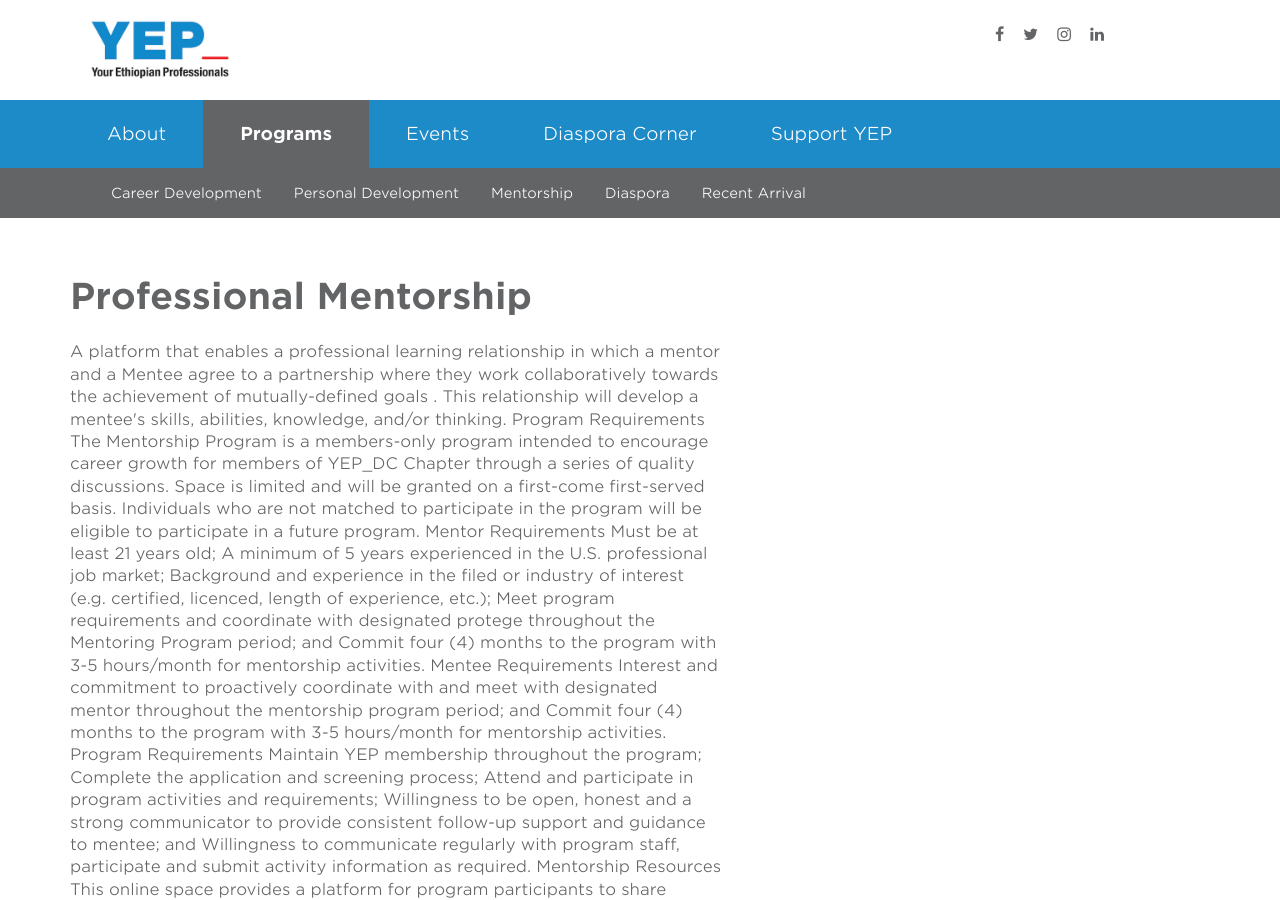
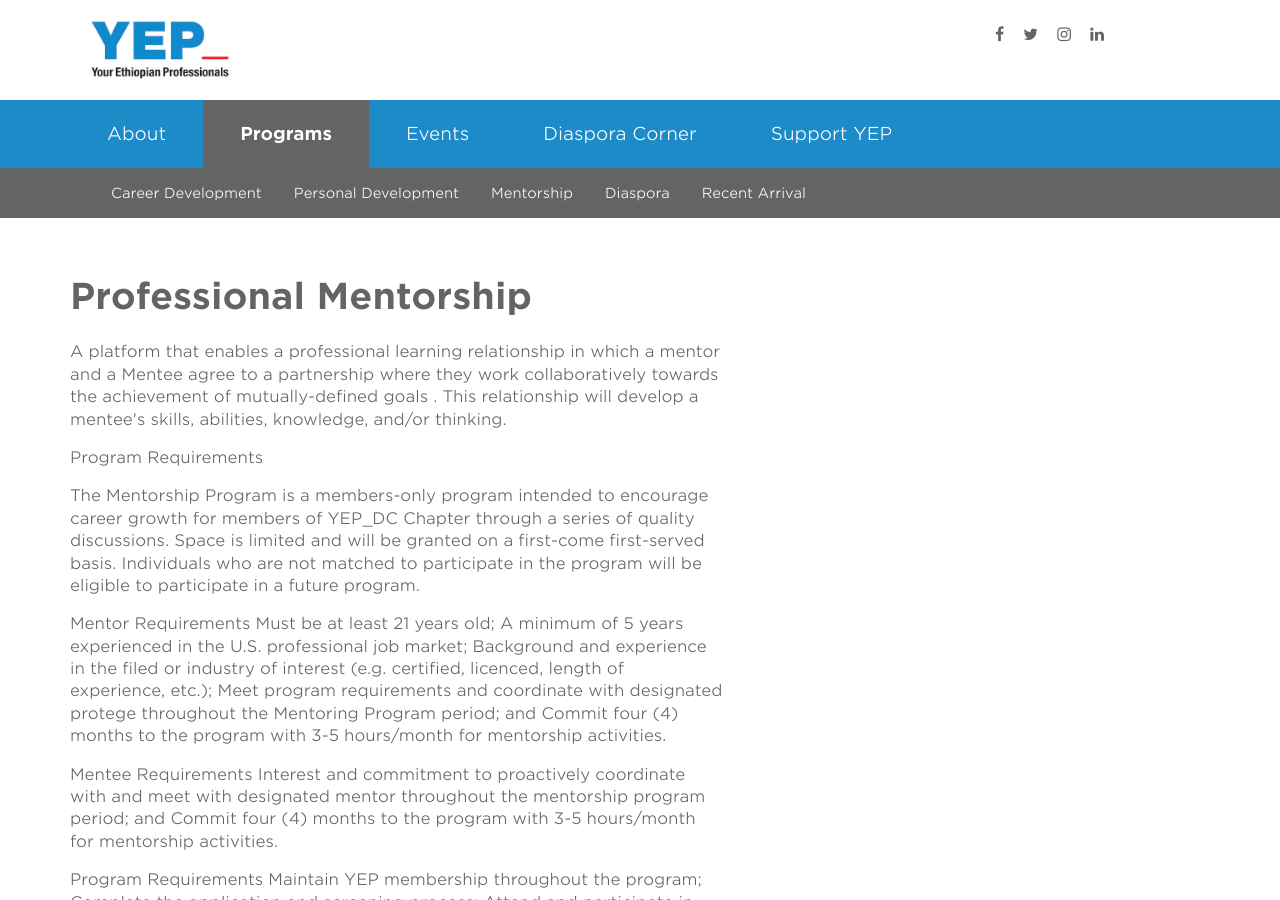
Before and after one commit to YEPNetwork/yepnetwork.github.io, a Jekyll site: the page built from _programs/professional-mentorship.html, in a window 1280 px wide and 900 px high. Built offline with Jekyll 4.4.1, drawn with Linux system fonts in a browser that asks for light colours; nearby versions of some CDN libraries; some of the changed text lies outside the part shown.

Commit message:
Update professional-mentorship.html

```diff
--- a/_programs/professional-mentorship.html
+++ b/_programs/professional-mentorship.html
@@ -10,36 +10,36 @@ body_class: program
 ---
 <div class="row">
   <div class="col-sm-7 col-md-7">
-A platform that enables a professional learning relationship in which a mentor and a Mentee agree to a partnership where they work collaboratively towards the achievement of mutually-defined goals . This relationship will develop a mentee's skills, abilities, knowledge, and/or thinking.
-Program Requirements
-The Mentorship Program is a members-only program intended to encourage career growth for members of YEP_DC Chapter through a series of quality discussions. Space is limited and will be granted on a first-come first-served basis. Individuals who are not matched to participate in the program will be eligible to participate in a future program.
+<p> A platform that enables a professional learning relationship in which a mentor and a Mentee agree to a partnership where they work collaboratively towards the achievement of mutually-defined goals . This relationship will develop a mentee's skills, abilities, knowledge, and/or thinking.</p>
+<p>Program Requirements</p>
+<p> The Mentorship Program is a members-only program intended to encourage career growth for members of YEP_DC Chapter through a series of quality discussions. Space is limited and will be granted on a first-come first-served basis. Individuals who are not matched to participate in the program will be eligible to participate in a future program.</p>
 
-Mentor Requirements
+<p>Mentor Requirements
 Must be at least 21 years old;
 A minimum of 5 years experienced in the U.S. professional job market;
 Background and experience in the filed or industry of interest (e.g. certified, licenced, length of experience, etc.);
 Meet program requirements and coordinate with designated protege throughout the Mentoring Program period; and
-Commit four (4) months to the program with 3-5 hours/month for mentorship activities.
+Commit four (4) months to the program with 3-5 hours/month for mentorship activities.</p>
 
-Mentee Requirements
+<p>Mentee Requirements
 Interest and commitment to proactively coordinate with and meet with designated mentor throughout the mentorship program period; and
-Commit four (4) months to the program with 3-5 hours/month for mentorship activities.
+Commit four (4) months to the program with 3-5 hours/month for mentorship activities.</p>
 
-Program Requirements
+<p>Program Requirements
 Maintain YEP membership throughout the program;
 Complete the application and screening process;
 Attend and participate in program activities and requirements;
 Willingness to be open, honest and a strong communicator to provide consistent follow-up support and guidance to mentee; and
-Willingness to communicate regularly with program staff, participate and submit activity information as required.
+Willingness to communicate regularly with program staff, participate and submit activity information as required.</p>
 
-Mentorship Resources
-This online space provides a platform for program participants to share experience and exchange resources.
+<p>Mentorship Resources</p>
+This online space provides a platform for program participants to share experience and exchange resources.</p>
 
-This tool allows members to do the following:
+<p>This tool allows members to do the following:
 Share Files and Links
 Initiate Group Discussions
 Ask Questions and Post Comments
 Network with other YEP Mentors and Mentees
-What do Mentors Do?
+What do Mentors Do?</p>
   </div>
 </div>
```
